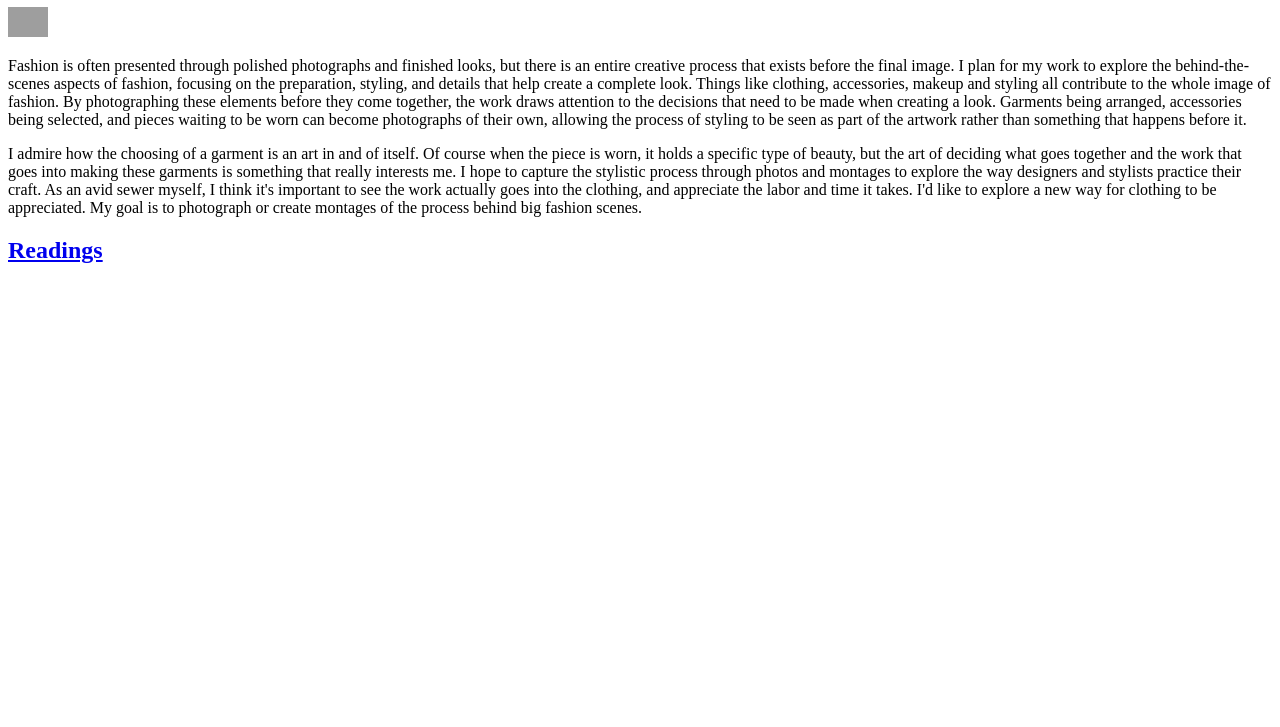
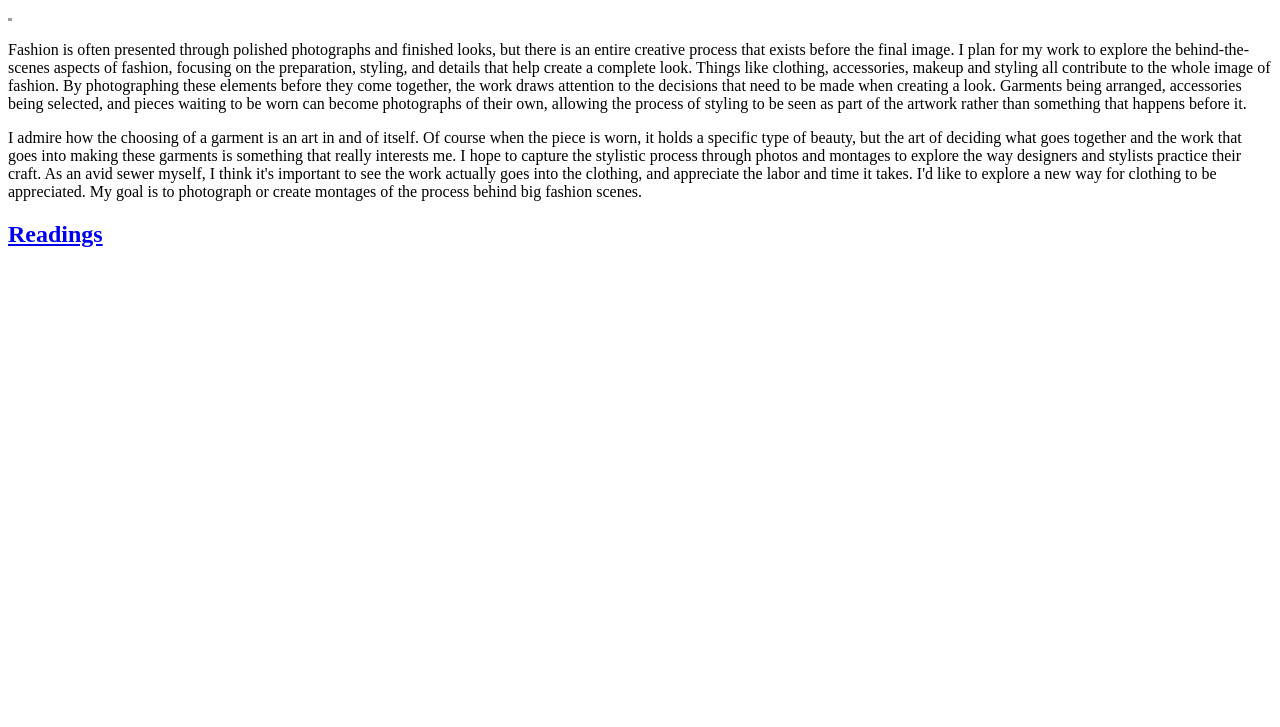
Before and after one commit to sophiabianchi38-glitch/medpl150, a plain HTML site: page index.html in a window 1280 px wide. Shown: the part 73-800 px from the top of the page. Drawn offline with Linux system fonts and the light colour scheme; grey boxes are pictures that could not be loaded.

Commit message:
Update index.html

```diff
--- a/index.html
+++ b/index.html
@@ -4,7 +4,7 @@
 </head>
 <body>
 	<h1>Welcome!</h1>
-	<img width="40px" src="dsc00109.jpg">
+	<img width="4px" src="dsc00109.jpg">
 	<p>Fashion is often presented through polished photographs and finished looks, but there is an entire creative process that exists before the final image. I plan for my work to explore the behind-the-scenes aspects of fashion, focusing on the preparation, styling, and details that help create a complete look. Things like clothing, accessories, makeup and styling all contribute to the whole image of fashion. By photographing these elements before they come together, the work draws attention to the decisions that need to be made when creating a look. Garments being arranged, accessories being selected, and pieces waiting to be worn can become photographs of their own, allowing the process of styling to be seen as part of the artwork rather than something that happens before it.</p>
 	<p>I admire how the choosing of a garment is an art in and of itself. Of course when the piece is worn, it holds a specific type of beauty, but the art of deciding what goes together and the work that goes into making these garments is something that really interests me. I hope to capture the stylistic process through photos and montages to explore the way designers and stylists practice their craft. As an avid sewer myself, I think it's important to see the work actually goes into the clothing, and appreciate the labor and time it takes. I'd like to explore a new way for clothing to be appreciated. My goal is to photograph or create montages of the process behind big fashion scenes.</p>
 	<H2><a href="readings.html">Readings</a></H2>
```
